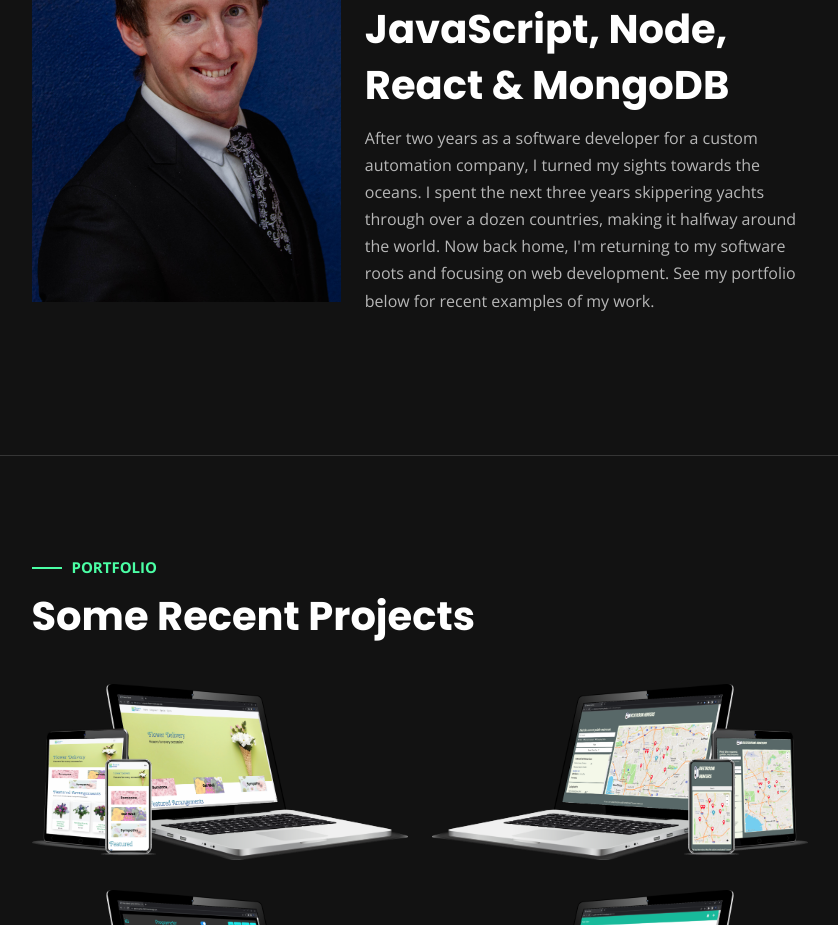
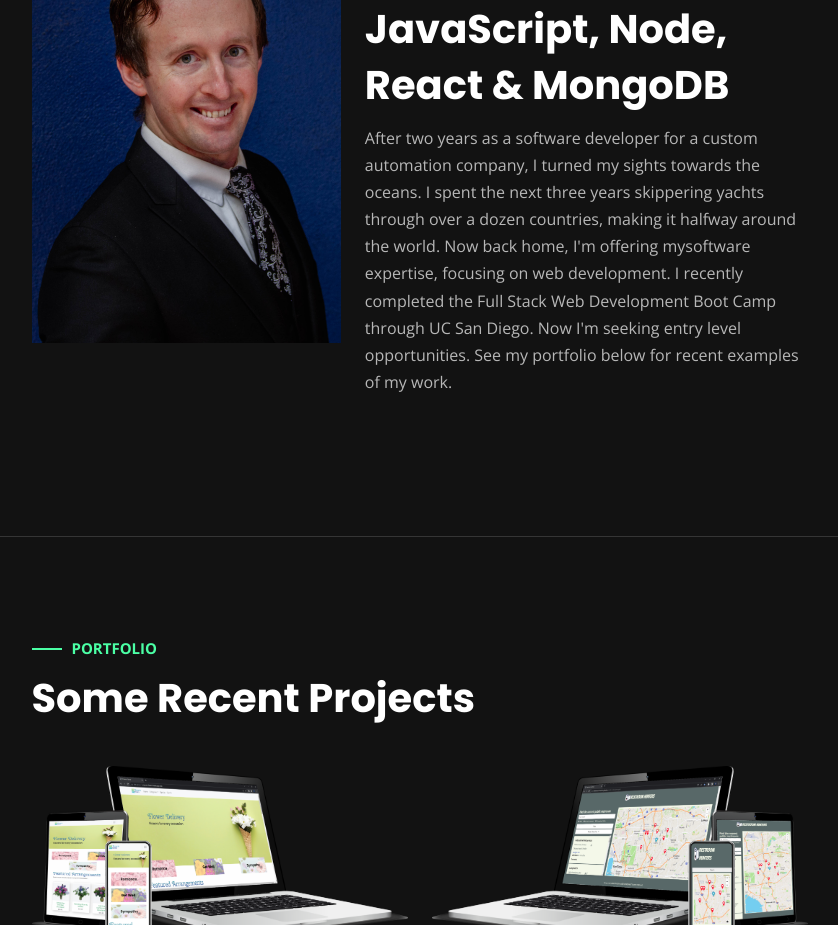
Before and after one commit to SlaterMcArdle/professional-portfolio, a Next.js app: page / in a window 1280 px wide. Shown: the part 1100-2025 px from the top of the page, without its empty margins (403-1241 px from the left). Built offline with nearby package versions, Linux system fonts and the light colour scheme.

Commit message:
updated about section

```diff
--- a/components/LandingPageThree/About.js
+++ b/components/LandingPageThree/About.js
@@ -16,7 +16,7 @@
                             <div className="section-title three">
                                 <span className="sub-title">ABOUT ME</span>
                                 <h2>I Am A Web Developer, Specializing In JavaScript, Node, React & MongoDB</h2>
-                                <p>After two years as a software developer for a custom automation company, I turned my sights towards the oceans. I spent the next three years skippering yachts through over a dozen countries, making it halfway around the world. Now back home, I'm returning to my software roots and focusing on web development. See my portfolio below for recent examples of my work.</p>
+                                <p>After two years as a software developer for a custom automation company, I turned my sights towards the oceans. I spent the next three years skippering yachts through over a dozen countries, making it halfway around the world. Now back home, I'm offering mysoftware expertise, focusing on web development. I recently completed the Full Stack Web Development Boot Camp through UC San Diego. Now I'm seeking entry level opportunities. See my portfolio below for recent examples of my work.</p>
                             </div>
                         </div>
                     </div>
```
